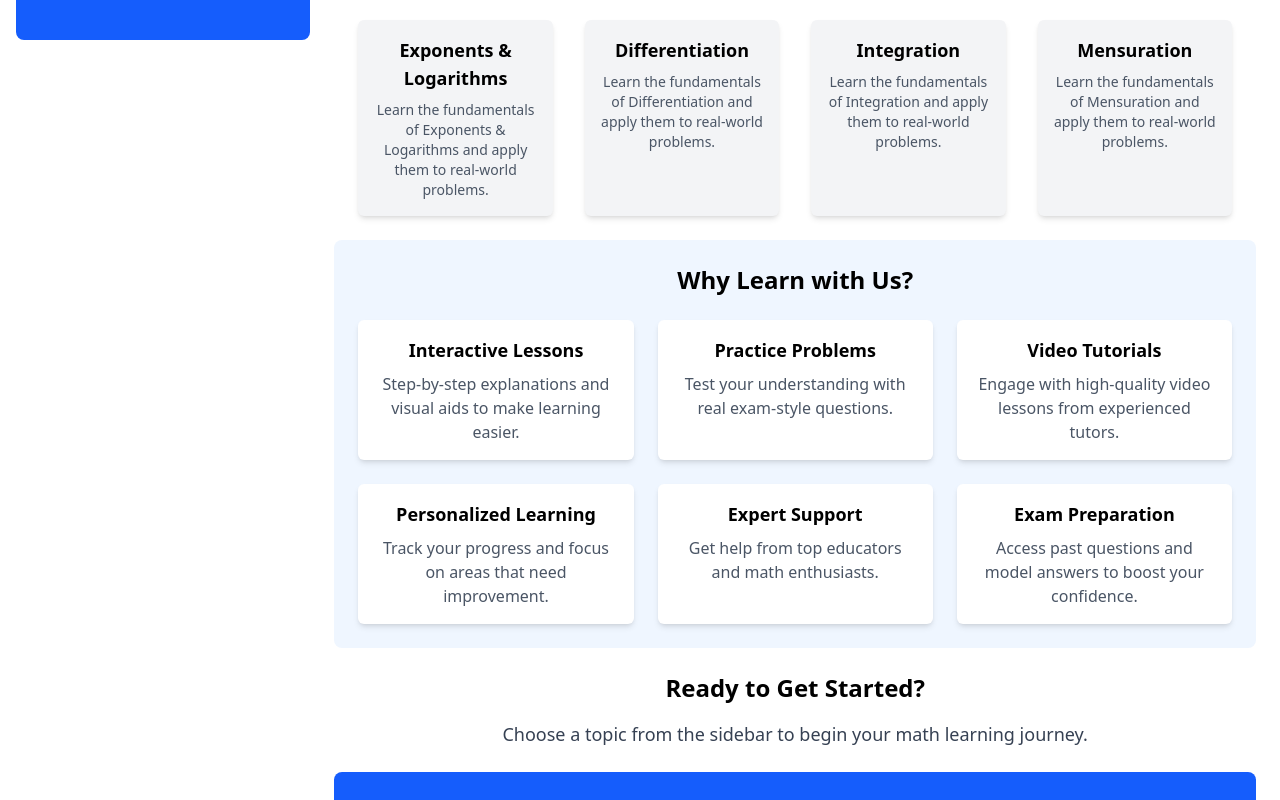
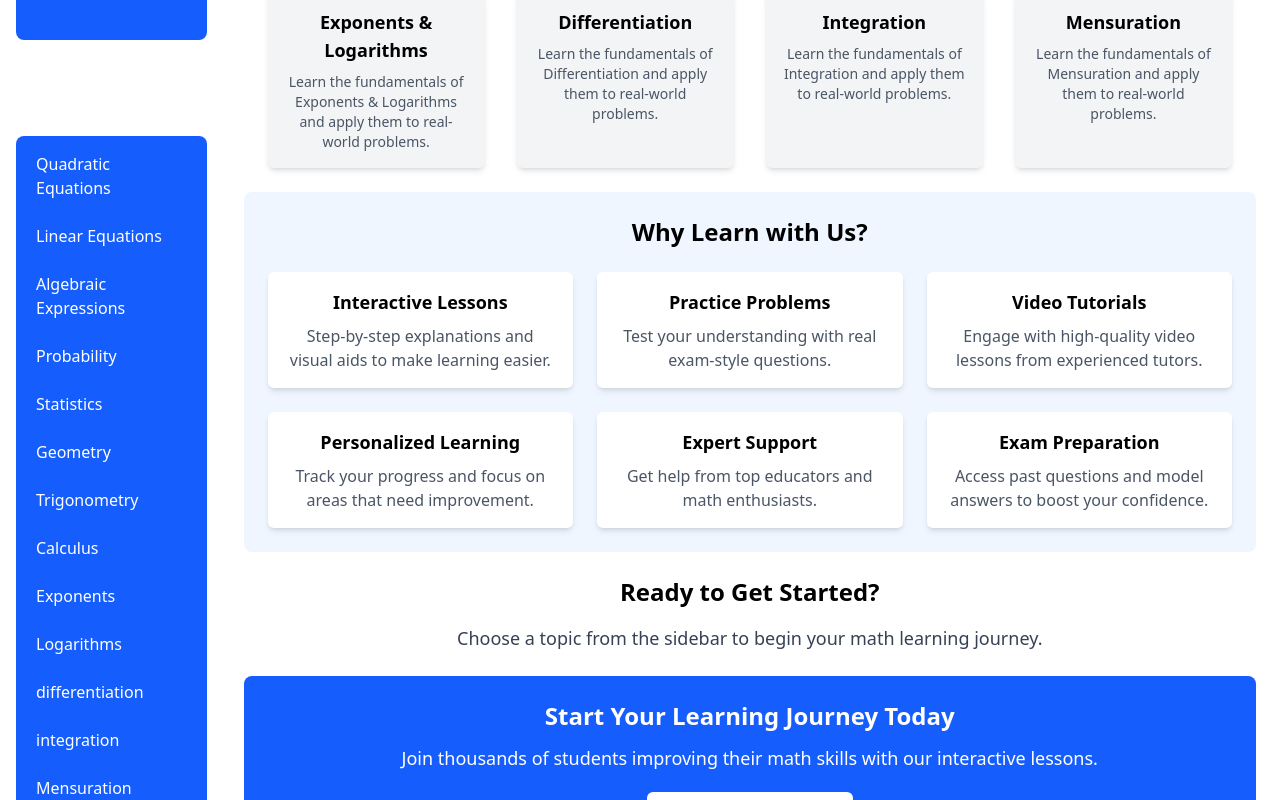
Before and after one commit to vikky269/mathematical, a Next.js app: page / in a window 1280 px wide. Shown: the part 1000-1800 px from the top of the page. Built offline with nearby package versions, Linux system fonts and the light colour scheme.

Commit message:
adjusted nav

```diff
--- a/app/components/sidebar/sidebar.tsx
+++ b/app/components/sidebar/sidebar.tsx
@@ -1,7 +1,7 @@
 "use client";
 import Link from "next/link";
 import { usePathname } from "next/navigation";
-import { useState } from "react";
+import { useState, useEffect } from "react";
 import { Menu } from "lucide-react"; // Install using `npm install lucide-react`
 
 // Define the topics for the sidebar
@@ -25,6 +25,19 @@ export default function Sidebar() {
   const pathname = usePathname();
   const [isOpen, setIsOpen] = useState(false);
 
+  useEffect(() => {
+    if (isOpen) {
+      document.body.style.overflow = "hidden"; // Disable scrolling
+    } else {
+      document.body.style.overflow = "auto"; // Enable scrolling
+    }
+
+    return () => {
+      document.body.style.overflow = "auto"; // Cleanup function
+    };
+  }, [isOpen]);
+
+
   return (
     <>
       {/* Mobile Toggle Button */}
@@ -36,10 +49,11 @@ export default function Sidebar() {
       </button>
 
       {/* Sidebar */}
+      <section className="flex flex-col">
         <aside
-        className={`fixed md:top-0 top-30 left-0 min-h-screen md:h-[30%] mt-12 ml-4 w-[45%] md:w-[23%] rounded-lg bg-blue-600 text-white p-2 transition-transform md:translate-x-0  md:block ${
-          isOpen ? "translate-x-0" : "-translate-x-full"
+          className={`fixed md:top-0 top-30 left-0 min-h-screen md:h-[45%] mt-12  md:ml-4 w-screen md:w-[87%] rounded-lg bg-blue-600 text-white p-2 transition-transform md:translate-x-0  md:block ${isOpen ? "translate-x-0" : "-translate-x-full"
             } md:relative md:flex`}
+            // style={{ maxHeight: "100vh", overflowY: "auto" }}
         >
           {/* <h2 className="text-xl font-bold mb-4">Math Topics</h2> */}
           <ul>
@@ -47,8 +61,7 @@ export default function Sidebar() {
               <li key={topic.path} className="mb-2">
                 <Link
                   href={topic.path}
-                className={`block px-3 py-2 rounded-md ${
-                  pathname === topic.path ? "" : "hover:bg-blue-500"
+                  className={`block px-3 py-2 rounded-md ${pathname === topic.path ? "" : "hover:bg-blue-500"
                     }`}
                   onClick={() => setIsOpen(false)} // Close menu on mobile
                 >
@@ -58,6 +71,28 @@ export default function Sidebar() {
             ))}
           </ul>
         </aside>
+
+        <aside
+          className={`fixed md:top-0 top-30 left-0 hidden min-h-screen md:h-[45%] mt-24 md:ml-4 w-[45%] md:w-[87%] rounded-lg bg-blue-600 text-white p-2 transition-transform md:translate-x-0  md:block ${isOpen ? "translate-x-0" : "-translate-x-full"
+            } md:relative md:flex`}
+        >
+          {/* <h2 className="text-xl font-bold mb-4">Math Topics</h2> */}
+          <ul>
+            {topics.map((topic) => (
+              <li key={topic.path} className="mb-2">
+                <Link
+                  href={topic.path}
+                  className={`block px-3 py-2 rounded-md ${pathname === topic.path ? "" : "hover:bg-blue-500"
+                    }`}
+                  onClick={() => setIsOpen(false)} // Close menu on mobile
+                >
+                  {topic.name}
+                </Link>
+              </li>
+            ))}
+          </ul>
+        </aside>
+      </section>
     </>
   );
 }
```
Lines whose indentation alone changed are shown as unchanged.
